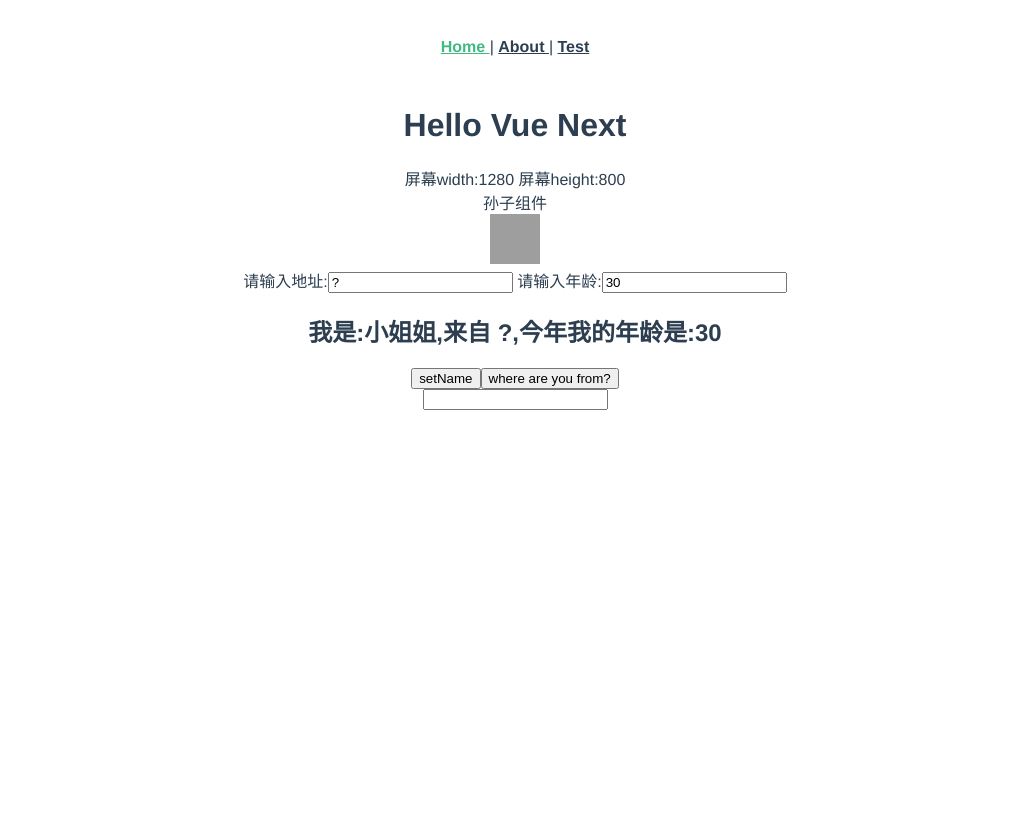
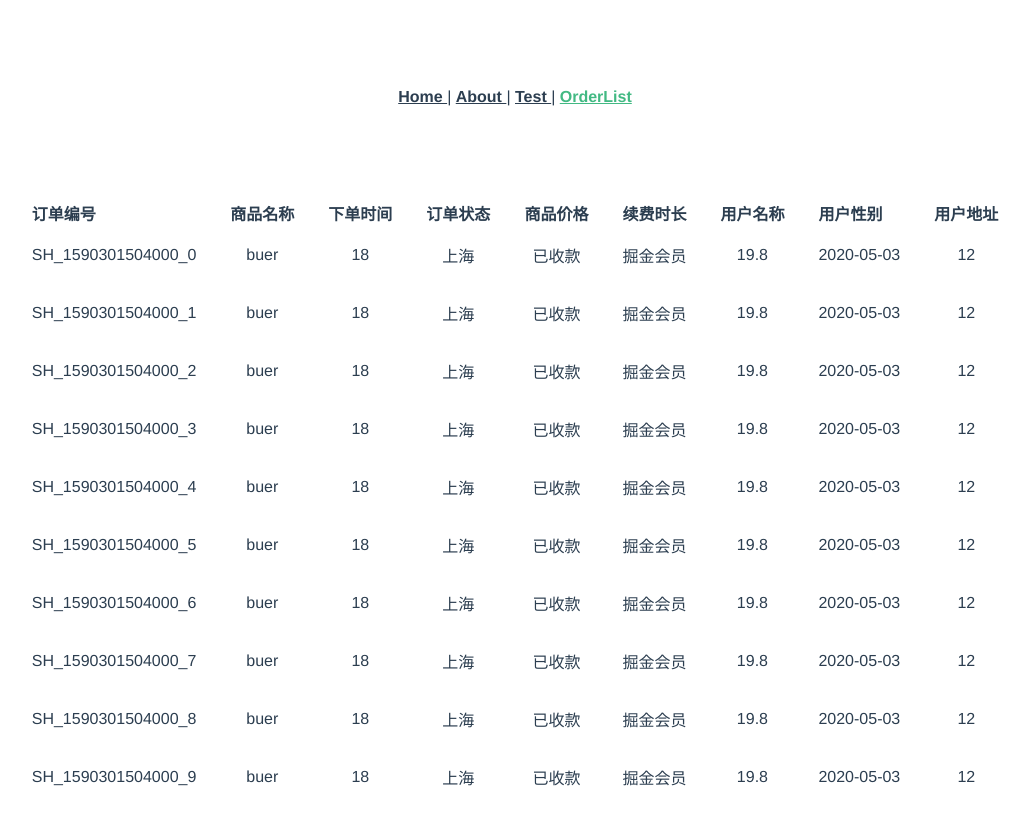
Before and after one commit to grootfish/vue-next, a Vue app: page /#/order-list in a window 1280 px wide. Shown: the top 824 px of the page, without its empty margins (125-1155 px from the left). Before the commit the page ends 800 px from the top, so only its background shows below. Built offline with nearby package versions, Linux system fonts and the light colour scheme; grey boxes are pictures that could not be loaded.

Commit message:
feat: mock订单列表

```diff
--- a/src/App.vue
+++ b/src/App.vue
@@ -9,6 +9,9 @@
       </router-link> |
       <router-link to="/test">
         Test
+      </router-link> |
+      <router-link to="/order-list">
+        OrderList
       </router-link>
     </div>
     <router-view />
--- /dev/null
+++ b/src/hooks/useThrottle.js
@@ -0,0 +1,22 @@
+import {customRef } from 'vue'
+/**节流 */
+function useThrottle(value, delay = 1000) {
+  let timeout
+  return customRef((track, trigger) => {
+    return {
+      get() {
+        track();//必须调用次函数才会触发更新
+        return value
+      },
+      set(newValue) {
+        clearTimeout(timeout)
+        timeout = setTimeout(() => {
+          value = newValue
+          trigger()//必须调用次函数才会触发更新
+        }, delay)
+      }
+    }
+  })
+}
+
+export default useThrottle;
--- /dev/null
+++ b/src/mock/index.js
@@ -0,0 +1,4 @@
+import user from './user'
+export default {
+    user
+}
--- /dev/null
+++ b/src/mock/user.js
@@ -0,0 +1,25 @@
+export default {
+  "getOrderList":{
+    "mock": true,
+    "status": 200,
+    "msg": "",
+    "data":{
+      list:new Array(10).fill({}).map((item,index)=>{
+        return {
+          orderCode:`SH_${new Date().getTime()}_${index}`,
+          title:"掘金会员",
+          createtime:"2020-05-03",
+          state:1,
+          price:19.8,
+          timeNum:12,
+          userName:"buer",
+          age:18,
+          city:"上海"
+       }
+      }),
+     total:20,
+     pageSize:10,
+     pageIndex:1
+    }
+  },
+}
--- a/src/router/index.js
+++ b/src/router/index.js
@@ -1,4 +1,4 @@
-import { createRouter, createWebHistory } from 'vue-router'
+import { createRouter, createWebHashHistory } from 'vue-router'
 import Home from '../views/Home.vue'
 
 const routes = [
@@ -18,11 +18,15 @@ const routes = [
     path: '/test',
     name: 'Test',
     component: () => import(/* webpackChunkName: "test" */ '../views/Test.vue')
+  },{
+    path: '/order-list',
+    name:'OrderList',
+    component: () => import(/* webpackChunkName: "order-list" */ '../views/OrderList.vue')
   }
 ]
 
 const router = createRouter({
-  history: createWebHistory(process.env.BASE_URL),
+  history: createWebHashHistory(process.env.BASE_URL),
   routes
 })
 
--- /dev/null
+++ b/src/services/api/user.js
@@ -0,0 +1,9 @@
+import http from "../http";
+// 函数生产
+const userFuns = {
+  getOrderList: "/api/getOrderList"
+};
+//生成函数实例
+export default Object.assign(
+  http.packageNewFuns({funs:userFuns},http.post,"user"),
+);
--- /dev/null
+++ b/src/services/http.js
@@ -0,0 +1,40 @@
+import mockFactory from '../mock';
+/**
+ * 直接根据空间名称很函数名称直接返回mock数据源
+ * @param {}} namespace
+ * @param {}} funName
+ */
+const mockRequest=(namespace,funName)=>{
+    return new Promise((resolve)=>{
+     //模拟装个逼
+     let time=setTimeout(()=>{
+       clearTimeout(time);
+       resolve(mockFactory[namespace][funName].data);
+     },500)
+    })
+}
+/**
+ * 根据每个模块生产函数
+ * @param {*} option     接口服务对应的实例配置
+ * @param {*} request    接口服务请求实例
+ * @param {*} namespace  服务所属空间名称(就是scope隔离下)
+ */
+const packageNewFuns = (option,request,namespace) => {
+    const packageS = {};
+    Object.keys(option.funs).forEach((funName) => {
+        packageS[funName] = (parent) => {
+            //如果是mock接口
+            if(mockFactory[namespace][funName].mock){
+                return mockRequest(namespace,funName,parent);
+            }else{
+              // 真实请求
+            }
+        };
+    });
+    return packageS;
+};
+
+export default {
+    packageNewFuns,
+    // post
+};
--- /dev/null
+++ b/src/views/OrderList.vue
@@ -0,0 +1,145 @@
+<script>
+import { ref,onMounted,watch, onUnmounted } from 'vue';
+import user from "../services/api/user";
+import useThrottle from '../hooks/useThrottle'
+export default {
+  setup() {
+    const stateObj=ref({0:"未知订单",1:"已收款"});
+    const userName=ref(useThrottle(''));//视图更新后节流更新
+    const page=ref({pageList:[],total:0,pageSize:10,pageIndex:1});
+    //视图初始化
+    onMounted(()=>{
+      //查询数据源
+      const onQuery=()=>{
+        user.getOrderList({pageSize:10,pageIndex:1}).then((res)=>{
+          page.value={
+            data:res.list,
+            pageList:new Array(Math.ceil(res.total/res.pageSize)),
+            total:res.total,
+            pageSize:res.pageSize,
+            pageIndex:res.pageIndex
+          }
+        })
+      }
+      //http请求数据
+      onQuery();
+       //监听某个响应对象
+
+        watch(() => userName.value,(userName, prevUserName) => {
+          console.log("重新查询数据")
+          console.log(userName,prevUserName)
+          onQuery();
+        }
+      )
+    })
+    //视图销毁后关闭监听对象
+    onUnmounted(()=>{
+      stop();
+    })
+    return {
+      stateObj,
+      userName,
+      page
+    }
+  }
+};
+</script>
+<template>
+  <section>
+    <!-- 头部from部分 -->
+    <div class="box-form">
+      <!-- 输入框更新自动节流查询 -->
+      <input
+        v-model="userName"
+        type="text"
+      >
+    </div>
+    <!-- 粗糙的table部分 -->
+    <div class="box-table">
+      <table>
+        <thead>
+          <tr>
+            <th>订单编号</th>
+            <th>商品名称</th>
+            <th>下单时间</th>
+            <th>订单状态</th>
+            <th>商品价格</th>
+            <th>续费时长</th>
+            <th>用户名称</th>
+            <th>用户性别</th>
+            <th>用户地址</th>
+          </tr>
+        </thead>
+        <tbody>
+          <tr
+            v-for="(item,index) in page.data"
+            :key="index"
+          >
+            <td>{{ item.orderCode }}</td>
+            <td>{{ item.userName }}</td>
+            <td>{{ item.age }}</td>
+            <td>{{ item.city }}</td>
+            <td>{{ stateObj[item.state||'0'] }}</td>
+            <td>{{ item.title }}</td>
+            <td>{{ item.price }}</td>
+            <td>{{ item.createtime }}</td>
+            <td>{{ item.timeNum }}</td>
+          </tr>
+        </tbody>
+      </table>
+      <!-- 分页部分 -->
+      <ul class="box-page">
+        <li><a>上一页</a></li>
+        <li
+          v-for="(item,index) in page.pageList"
+          :key="index"
+        >
+          <a>{{ index+1 }}</a>
+        </li>
+        <li><a>下一页</a></li>
+      </ul>
+    </div>
+  </section>
+</template>
+
+
+
+<style>
+body {
+  padding: 50px;
+  color: #42b983;
+  /* background-color: #282c34; */
+  text-align: center;
+}
+.box-form{
+  padding: 20px;
+}
+.box-form input{
+  border: none;
+  padding: 4px;
+}
+.box-table{
+  width: 100%;
+}
+.box-table table{
+  display: inline-table;
+}
+.box-page li{
+ list-style: none;
+ display: inline-block;
+ border: 1px #fff solid;
+ border-radius: 6px;
+ min-width: 32px;
+ padding: 0 6px;
+ color: #fff;
+ cursor: pointer;
+}
+table tr>th{
+  text-align: left;
+  padding: 0px 16px;
+}
+tbody>tr>td{
+ padding: 16px;
+ overflow-wrap: break-word;
+}
+</style>
```
